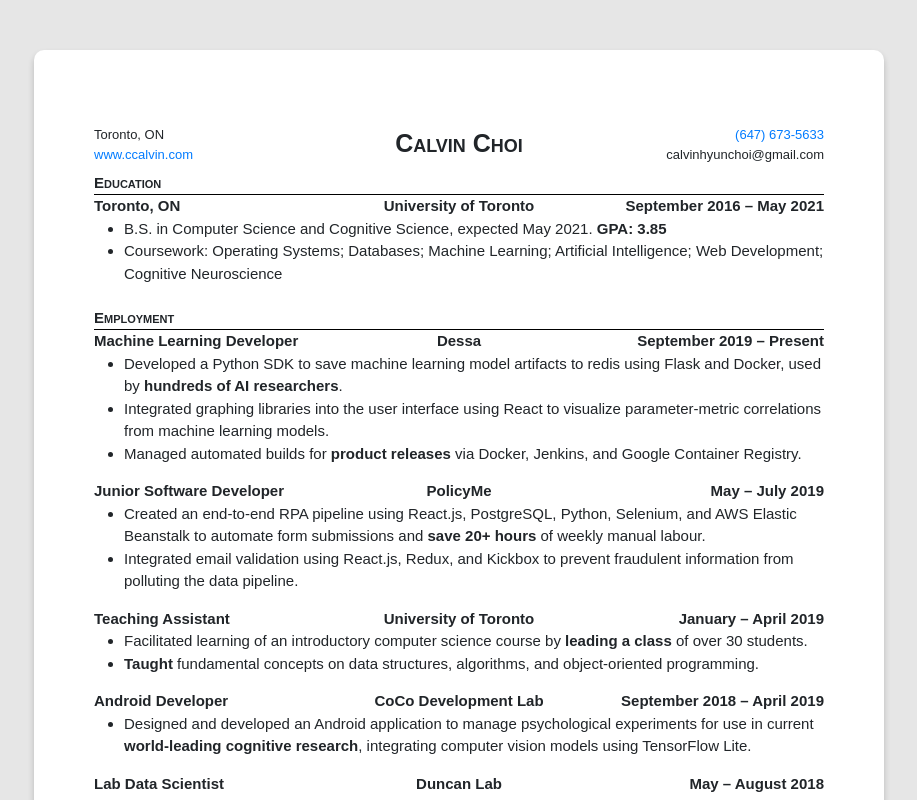
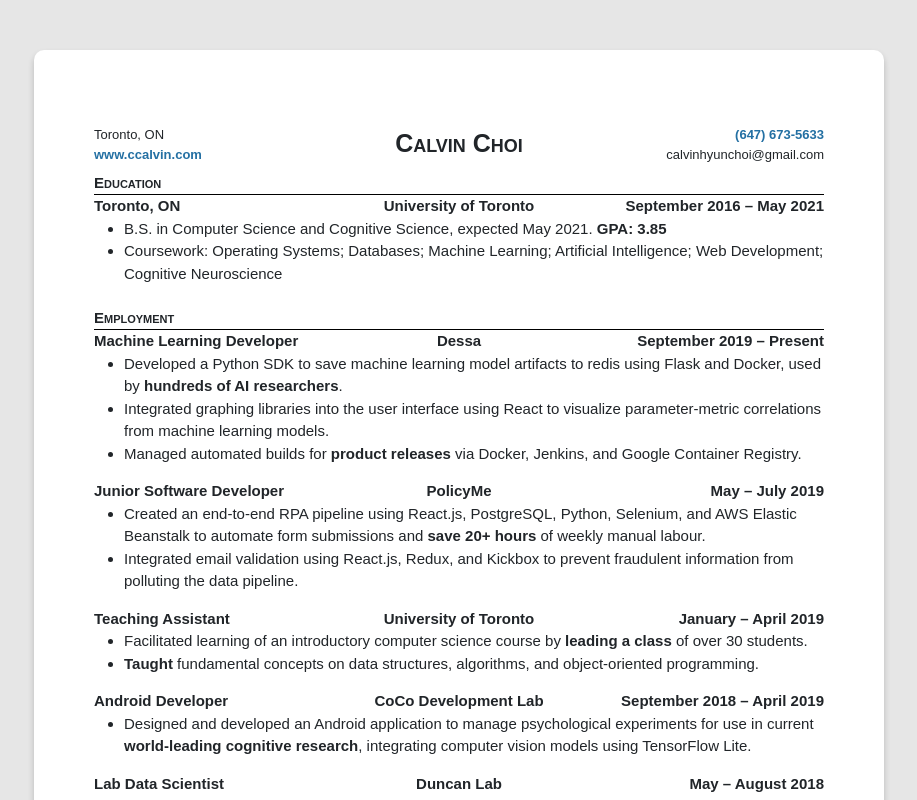
Before and after one commit to choi-calvin/choi-calvin.github.io, a React (Create React App) app: page / in a window 1280 px wide. Shown: the top 800 px of the page, without its empty margins (181-1098 px from the left). Built offline with nearby package versions, Linux system fonts and the light colour scheme.

Commit message:
Format links

```diff
--- a/src/js/containers/Resume.css
+++ b/src/js/containers/Resume.css
@@ -26,3 +26,14 @@
     margin: 50px 0;
   }
 }
+
+a {
+  color: hsl(204, 64%, 39%);
+  font-weight: 550;
+  text-decoration: none;
+}
+
+a:hover {
+  color: hsl(204, 64%, 39%);
+  text-decoration: none;
+}
```
